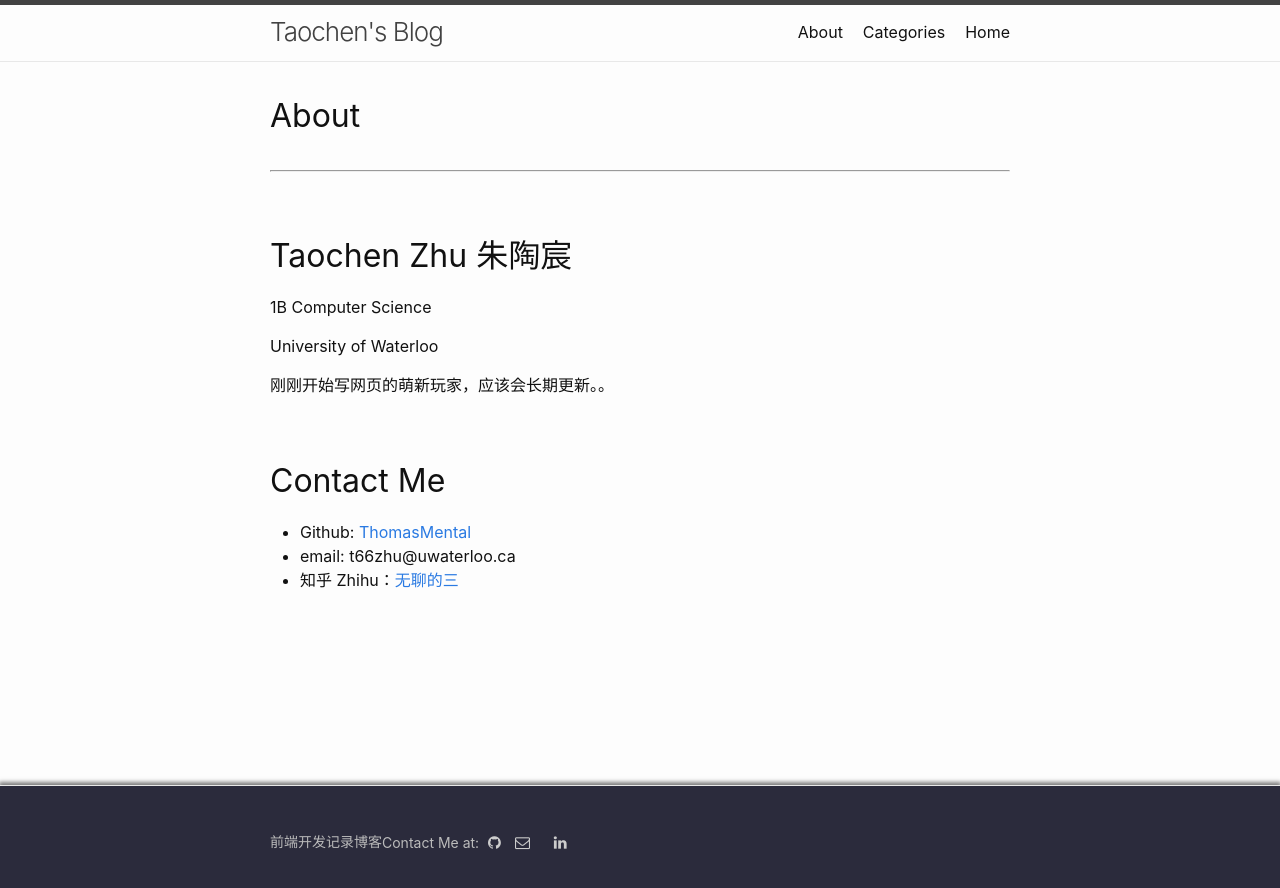
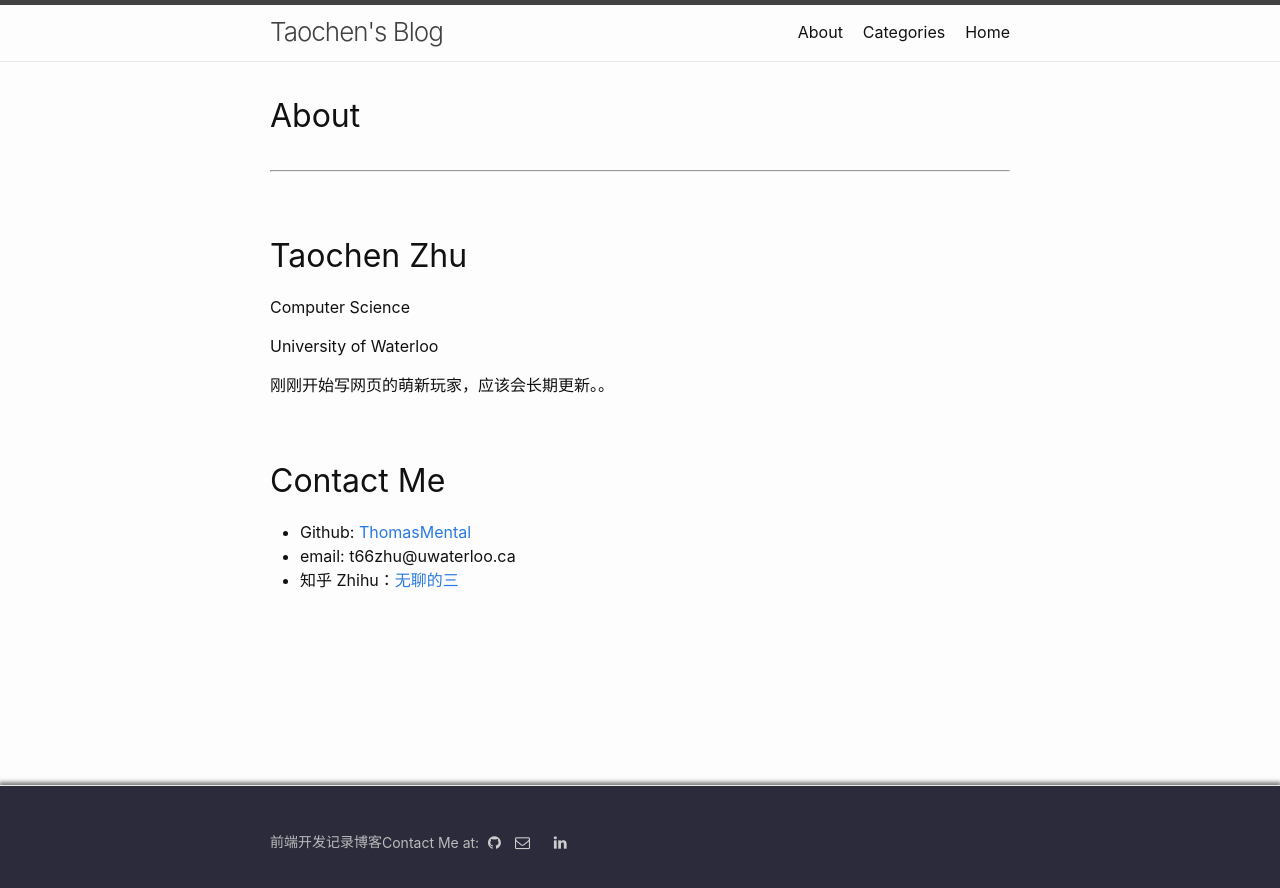
Before and after one commit to ThomasMental/ThomasMental.github.io, a Jekyll site: the page built from pages/about.markdown, in a window 1280 px wide. Shown: the top 888 px of the page. Built offline with Jekyll 4.4.1, drawn with Linux system fonts in a browser that asks for light colours; a style sheet for code colours, icons or effects is not loaded.

Commit message:
Update about.markdown

```diff
--- a/pages/about.markdown
+++ b/pages/about.markdown
@@ -5,9 +5,9 @@ permalink: /about/
 type: page
 ---
 
-## Taochen Zhu 朱陶宸
+## Taochen Zhu
 
-1B Computer Science
+Computer Science
 
 University of Waterloo
 
```
